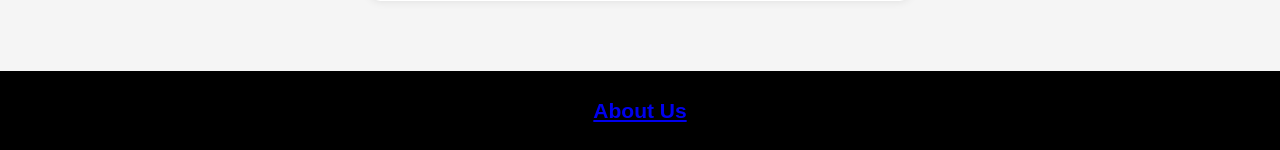
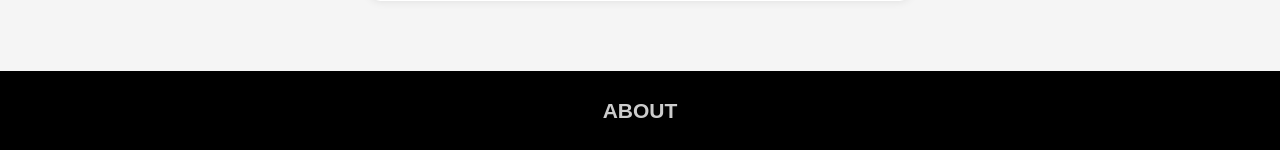
Before and after one commit to A7med-noureldin/Online-Library-website, a Django app: template templates/Add_Book.html in a window 1280 px wide. Shown: the part 914-1064 px from the top of the page. Run offline with Django 3.2, Linux system fonts and the light colour scheme; the template is opened without the code that fills it, so the values that code supplies are empty.

Commit message:
Update decoration

```diff
--- a/static/js/Browse.js
+++ b/static/js/Browse.js
@@ -110,7 +110,7 @@ document.addEventListener("DOMContentLoaded", function () {
             <p>By ${book.author}</p>
           </div>
           <div class="content1_1">
-            <p style="background-color: ${statusColor}; height: 100%; text-decoration: none;">${statusText}</p>
+            <p style="background-color: ${statusColor}; height: 100%;">${statusText}</p>
           </div>
         </a>
       `;
--- a/templates/Add_Book.html
+++ b/templates/Add_Book.html
@@ -22,6 +22,15 @@ Manager{% endblock %} {% block extra_css %}
     border: 1px solid #ccc;
     padding: 10px;
     margin-bottom: 10px;
+  }
+  .about{
+    color: #ccc;
+    transition: all 0.3s;
+    text-decoration: none ;
+    text-transform: uppercase;
+  }
+  .about:hover{
+    border-color: #4CAF50;
   }
 </style>
 {% endblock %} {% block content %}
@@ -111,7 +120,7 @@ Manager{% endblock %} {% block extra_css %}
 </div>
 
 <div id="footer" class="footer">
-  <a href="{% url 'about' %}" class="about"><h2>About Us</h2></a>
+  <a href="{% url 'about' %}" class="about"><h2>About</h2></a>
 </div>
 {% endblock %} {% block extra_js %}
 <script src="{% static 'js/book_management.js' %}"></script>
```
Also changed, not shown: static/css/Browse.css (+7 -1 lines).
